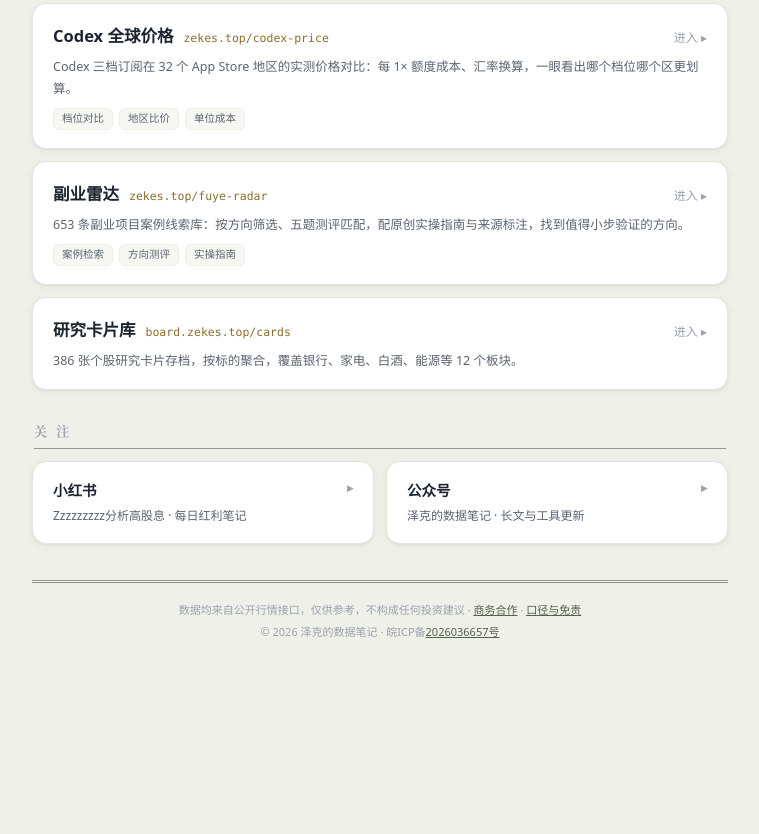
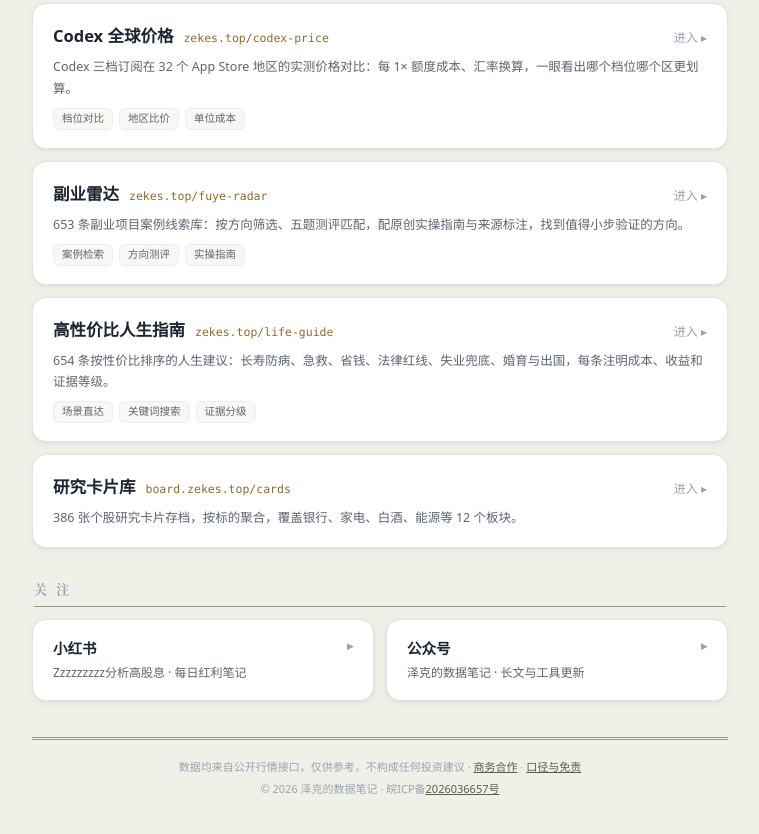
Before and after one commit to zezhangNo1/dividend-board, a plain HTML site: page portal.html in a window 1280 px wide. Shown: the part 625-1459 px from the top of the page, without its empty margins (260-1019 px from the left). Before the commit the page ends 1332 px from the top, so only its background shows below. Drawn offline with Linux system fonts and the light colour scheme.

Commit message:
门户页新增「高性价比人生指南」入口（zekes.top/life-guide）

```diff
--- a/portal.html
+++ b/portal.html
@@ -106,6 +106,12 @@
     <div class="tags"><span>案例检索</span><span>方向测评</span><span>实操指南</span></div>
   </a>
 
+  <a class="site" href="https://zekes.top/life-guide/">
+    <div class="row"><b>高性价比人生指南</b><span class="url">zekes.top/life-guide</span><span class="go">进入 ▸</span></div>
+    <p>654 条按性价比排序的人生建议：长寿防病、急救、省钱、法律红线、失业兜底、婚育与出国，每条注明成本、收益和证据等级。</p>
+    <div class="tags"><span>场景直达</span><span>关键词搜索</span><span>证据分级</span></div>
+  </a>
+
   <a class="site" href="https://board.zekes.top/cards.html">
     <div class="row"><b>研究卡片库</b><span class="url">board.zekes.top/cards</span><span class="go">进入 ▸</span></div>
     <p>386 张个股研究卡片存档，按标的聚合，覆盖银行、家电、白酒、能源等 12 个板块。</p>
```
